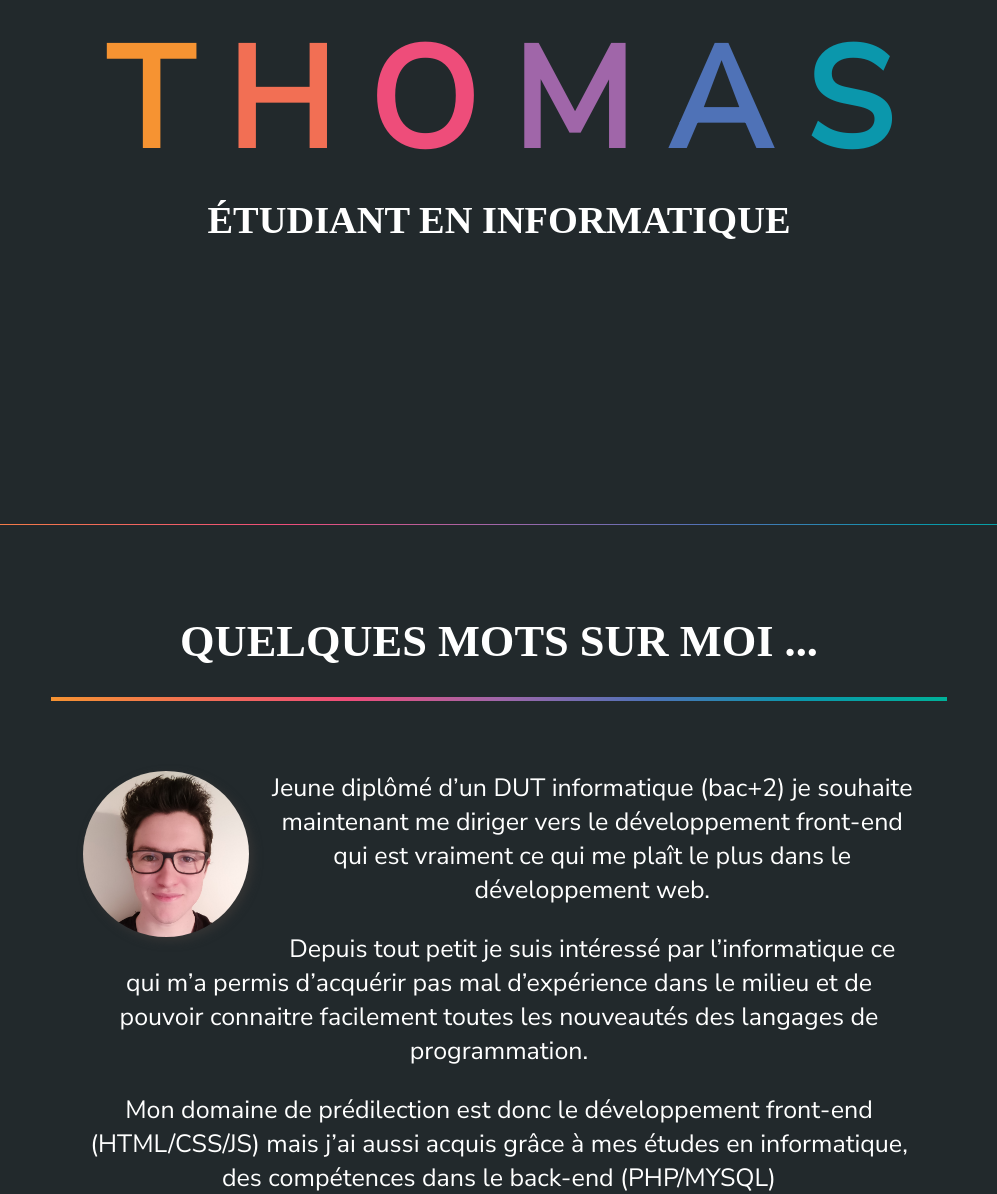
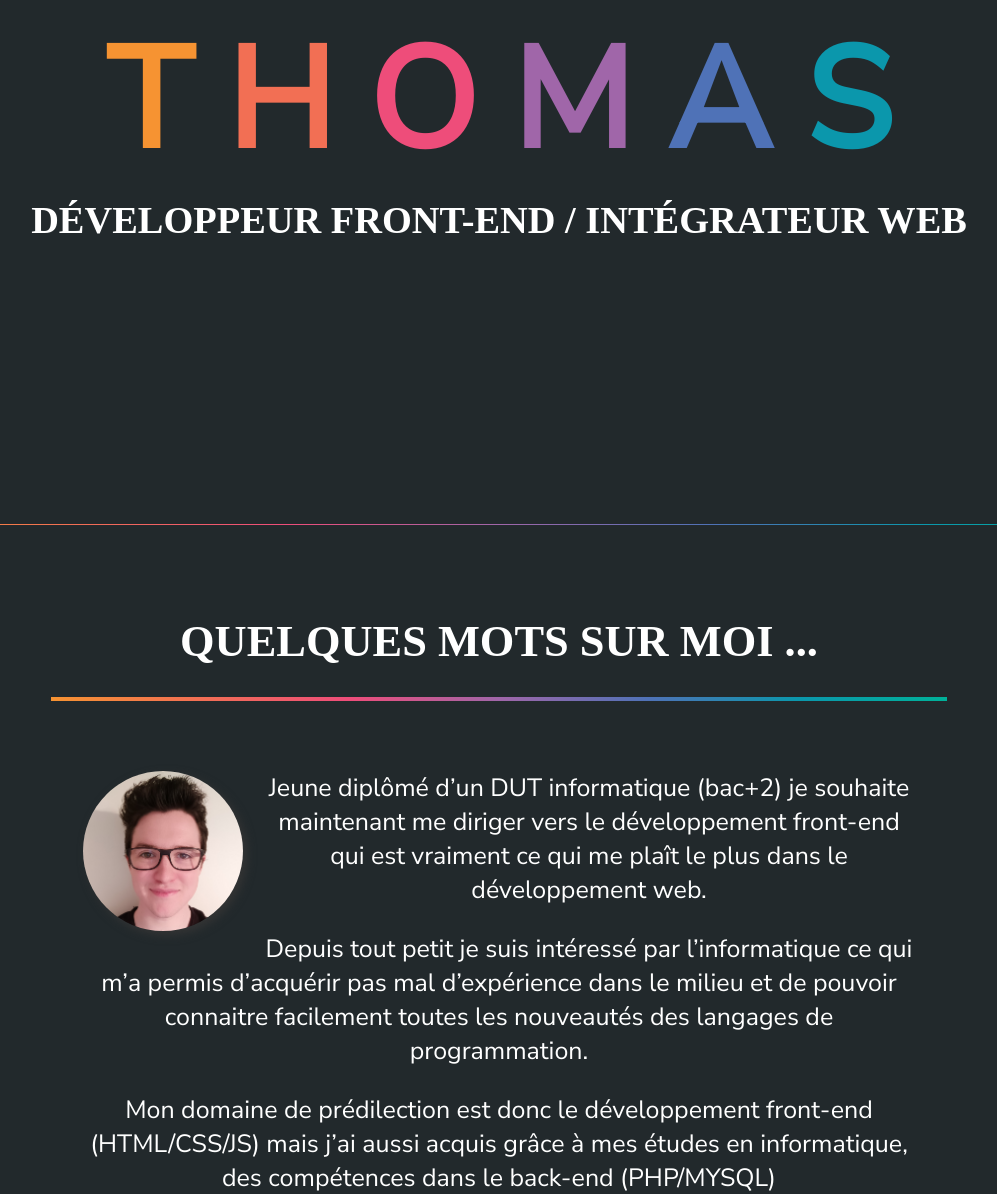
Before and after one commit to thomasv04/site_cv, a PHP site: page / in a window 1280 px wide. Shown: the part 276-1470 px from the top of the page, without its empty margins (141-1138 px from the left). Run offline with PHP 8.4, Linux system fonts and the light colour scheme; style sheets or scripts are compiled from the project's sources; some libraries are stand-ins or nearby versions; some web fonts are replaced.

Commit message:
Changemeent du systeme de media queries

```diff
--- a/css/bigscreen.css
+++ b/css/bigscreen.css
@@ -4,6 +4,7 @@
   #contenu .photo_profil img {
     float: none !important;
     width: 50% !important;
+    height: auto !important;
     margin-bottom: 40px !important; }
   #contenu p span {
     font-size: 2.5vw; }
--- a/css/bigscreen.scss
+++ b/css/bigscreen.scss
@@ -6,6 +6,7 @@
         .photo_profil img{
             float: none !important;
             width: 50% !important;
+            height: auto !important;
             margin-bottom: 40px !important;
         }
         p span{
--- a/css/style.css
+++ b/css/style.css
@@ -197,8 +197,8 @@ header {
   -webkit-border-radius: 50%;
   -moz-border-radius: 50%;
   border-radius: 50%;
-  width: 20%;
-  height: auto;
+  width: 20vh;
+  height: 20vh;
   -webkit-box-shadow: 4px 4px 10px #343434;
   box-shadow: 4px 4px 10px #343434;
   margin-right: 20px;
--- a/css/style.scss
+++ b/css/style.scss
@@ -25,6 +25,7 @@ h1 {
     height: 1px;
     background: linear-gradient(to right, #F69332, #F26F54, #EE4D7A, #A066A9, #4F72B7, #0B97AC, #00B199);
 }
+
 
 #menu {
     margin: auto;
@@ -154,11 +155,11 @@ header {
                 -webkit-border-radius:50%;
                 -moz-border-radius:50%;
                 border-radius:50%;
-                width:20%;
-                height:auto;
+                width:20vh;
+                height:20vh;
                 box-shadow: 4px 4px 10px #343434;
                 margin-right: 20px;
-                margin-bottom: 20px;;
+                margin-bottom: 20px;
             }
         }
         p span{
--- a/index.php
+++ b/index.php
@@ -9,7 +9,7 @@
         <meta charset="utf-8">
         <title>Vigneron Thomas</title>
         <meta name="viewport" content="width=device-width, initial-scale=1, shrink-to-fit=yes">
-        <link rel="icon" href="img/icon.jpg" />
+        <link rel="icon" href="img/favicon.png" />
 
         <link rel="stylesheet" href="css/style.css">
         <link rel="stylesheet" media="screen and (max-width: 1100px)" href="css/bigscreen.css" type="text/css">
@@ -55,7 +55,7 @@
                     <span class="c5">A</span>
                     <span class="c6">S</span>
                 </h1>
-                <h2>ÉTUDIANT EN INFORMATIQUE</h2>
+                <h2>DÉVELOPPEUR FRONT-END / INTÉGRATEUR WEB</h2>
             </div>
 
 
```
Also changed, not shown: img/favicon.png (added).
